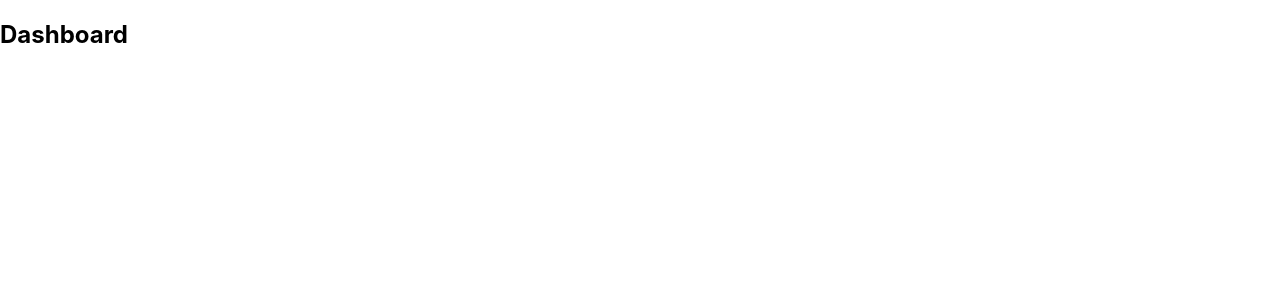
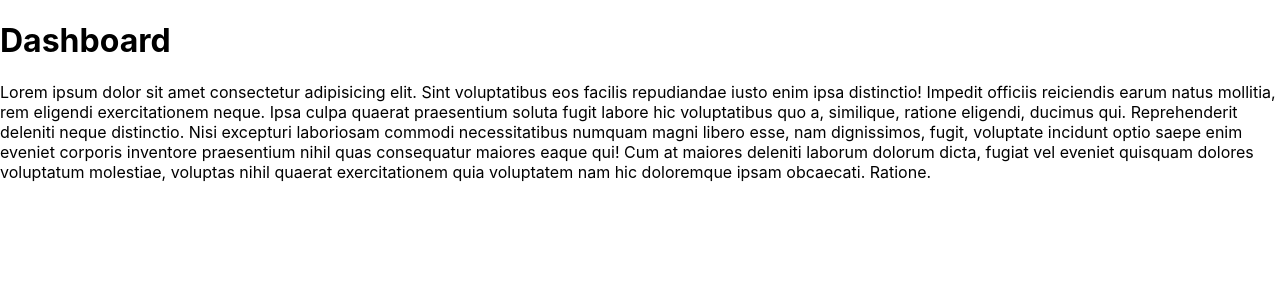
Before and after one commit to dany-eduard/superhero-react-app, a React (Create React App) app: page / in a window 1280 px wide. Shown: the top 300 px of the page. Built offline with nearby package versions, Linux system fonts and the light colour scheme.

Commit message:
add: base components

```diff
--- a/src/App.tsx
+++ b/src/App.tsx
@@ -1,12 +1,17 @@
+import Layout from 'components/Layout'
+import Dashboard from 'pages/Dashboard'
+import Habilidades from 'pages/Habilidades'
 import { BrowserRouter as Router, Route, Routes } from 'react-router-dom'
 
 const App = () => (
   <Router>
-    <Routes>
-      <Route path="/" element={<h2>Dashboard</h2>} /> {/* Inicio */}
-      <Route path="/habilidades" element={<h2>Habilidades</h2>} /> {/* Filtrar por habilidades */}
-      <Route path="/apariencia" element={<h2>Apariencia</h2>} /> {/* Filtrar por Apariencia */}
-    </Routes>
+    <Layout>
+      <Routes>
+        <Route path="/" element={<Dashboard />} /> {/* Inicio */}
+        <Route path="/habilidades" element={<Habilidades />} /> {/* Filtrar por habilidades */}
+        <Route path="/apariencia" element={<h2>Apariencia</h2>} /> {/* Filtrar por Apariencia */}
+      </Routes>
+    </Layout>
   </Router>
 )
 
```
